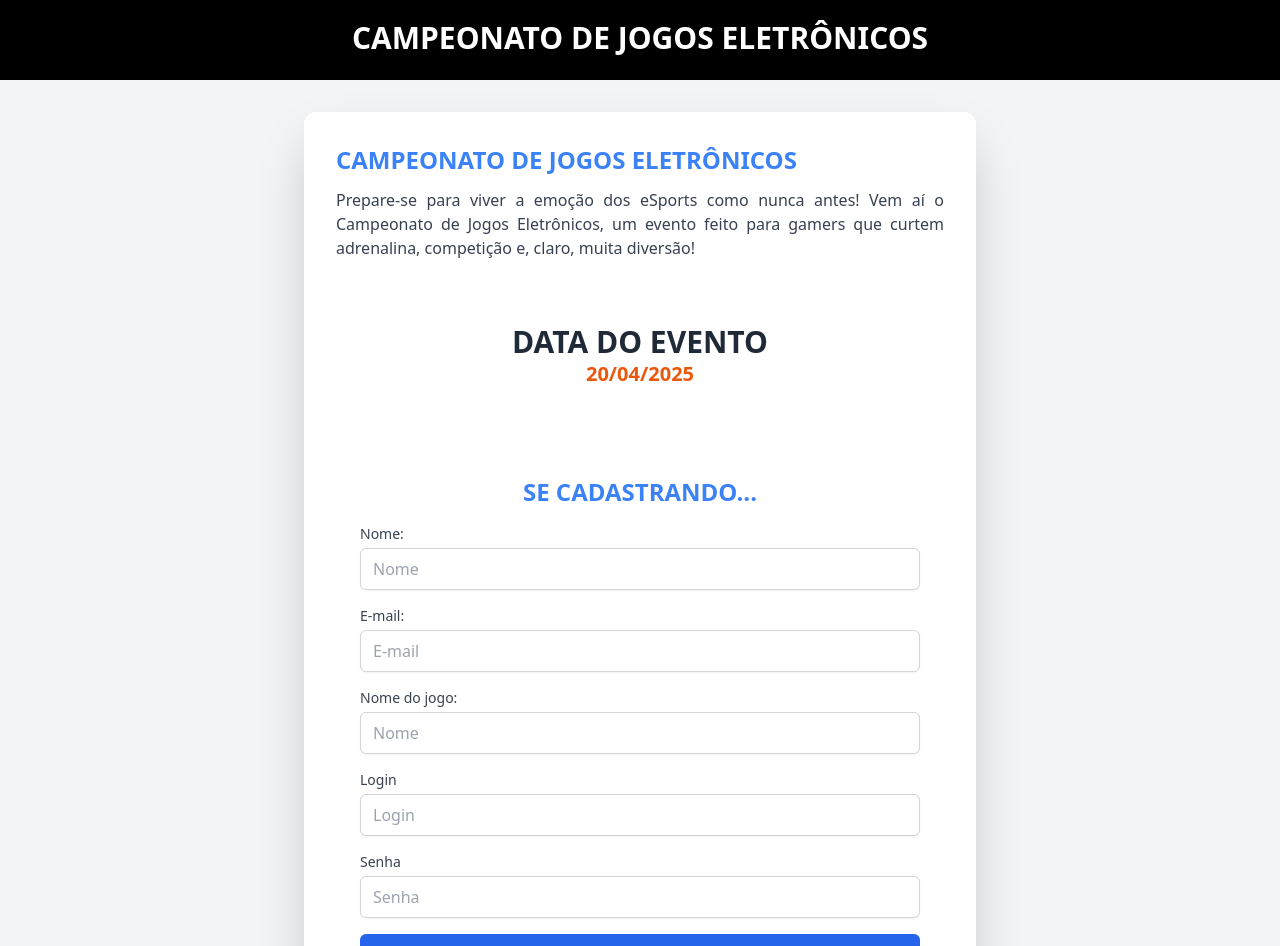
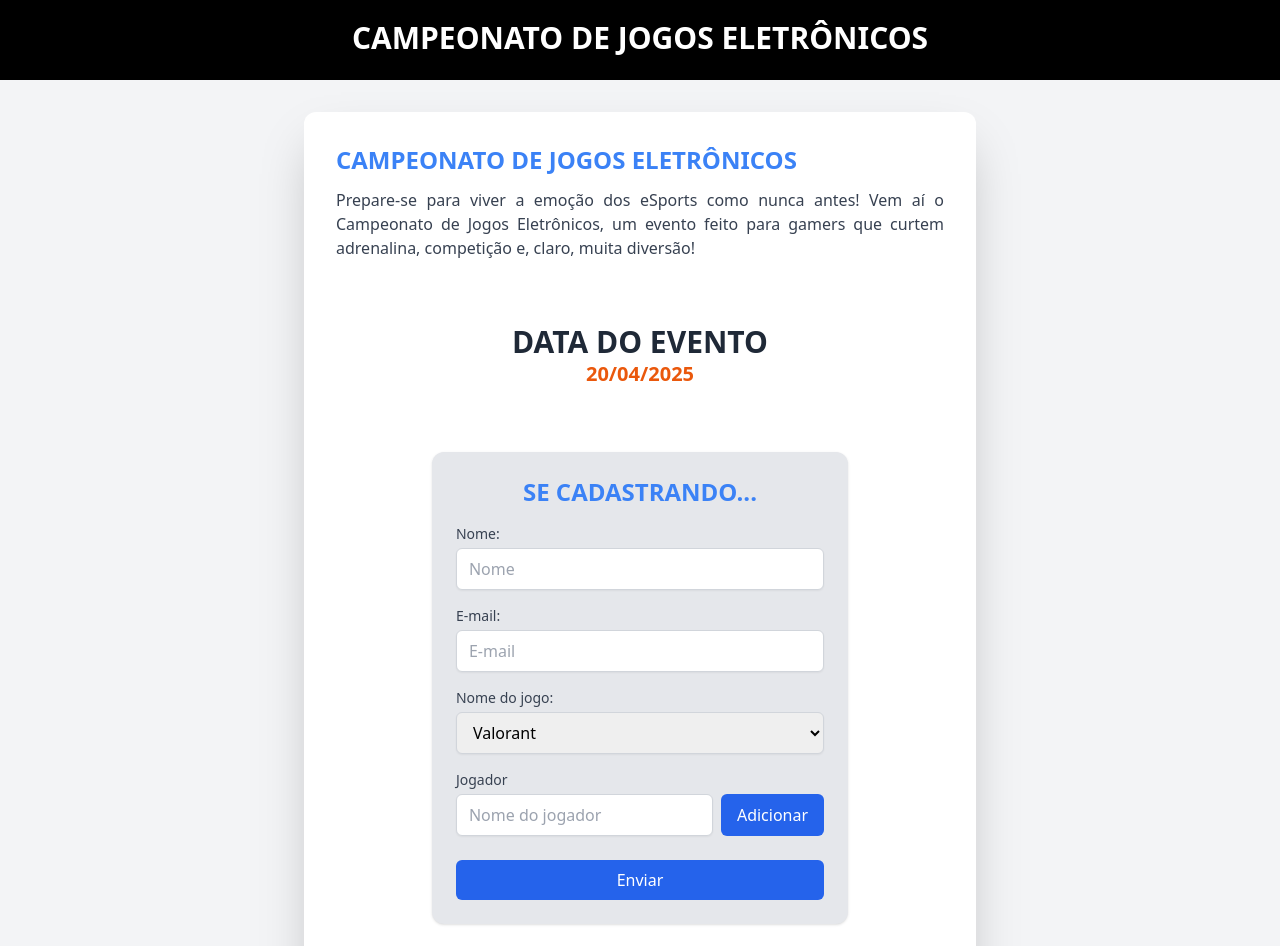
Before and after one commit to brunohro/campeonatoEsports, a React (Vite) app: page / in a window 1280 px wide. Shown: the top 946 px of the page. Built offline with nearby package versions, Linux system fonts and the light colour scheme.

Commit message:
Adicionando funcionalidade para adicionar e listar as equipes

```diff
--- a/package.json
+++ b/package.json
@@ -11,12 +11,14 @@
   },
   "dependencies": {
     "react": "^19.0.0",
-    "react-dom": "^19.0.0"
+    "react-dom": "^19.0.0",
+    "uuid": "^10.0.0"
   },
   "devDependencies": {
     "@eslint/js": "^9.22.0",
     "@types/react": "^19.0.10",
     "@types/react-dom": "^19.0.4",
+    "@types/uuid": "^10.0.0",
     "@vitejs/plugin-react": "^4.3.4",
     "autoprefixer": "^10.4.20",
     "eslint": "^9.22.0",
--- a/src/App.tsx
+++ b/src/App.tsx
@@ -1,5 +1,6 @@
 import { useState } from "react";
 import Header from "./components/Header";
+import { v4 as uuidv4 } from "uuid";
 import TeamList from "./components/TeamList";
 import SectionDescription from "./components/SectionDescription";
 import SectionDate from "./components/SectionDate";
@@ -8,23 +9,46 @@ import Form from "./components/Form";
 type GameName = "Valorant" | "CS2" | "LoL" | "Free Fire";
 
 type Team = {
+  id: string;
   name: string;
   nameJogo: GameName;
+  email: string;
   players: string[];
 };
+
 function App() {
-  const [teams] = useState<Team[]>([
+  const [teams, setTeams] = useState<Team[]>([
     {
+      id: uuidv4(),
       name: "Teste1",
       nameJogo: "Free Fire",
+      email: "teste@gmail.com",
       players: ["João", "Maria", "Pedro", "Lucas"],
     },
     {
+      id: uuidv4(),
       name: "TesteDois",
       nameJogo: "Free Fire",
+      email: "teste2@gmail.com",
       players: ["Ana", "Carlos", "Beatriz", "Rafael"],
     },
   ]);
+
+  const onAddTeamSubmit = (
+    name: string,
+    nameJogo: GameName,
+    email: string,
+    players: string[]
+  ) => {
+    const newTeam = {
+      id: uuidv4(),
+      name,
+      nameJogo,
+      email,
+      players,
+    };
+    setTeams((prevTeams) => [...prevTeams, newTeam]);
+  };
 
   return (
     <div className="bg-gray-100">
@@ -32,7 +56,7 @@ function App() {
       <div className="max-w-2xl mt-8 bg-white py-8 px-8 flex flex-col gap-12 mx-auto shadow-2xl rounded-xl space-y-4">
         <SectionDescription />
         <SectionDate />
-        <Form />
+        <Form onAddTeamSubmit={onAddTeamSubmit} />
         <TeamList teams={teams} />
       </div>
     </div>
--- a/src/components/Form.tsx
+++ b/src/components/Form.tsx
@@ -1,71 +1,137 @@
-function Form() {
+import { useState, FormEvent } from "react";
+
+type GameName = "Valorant" | "CS2" | "LoL" | "Free Fire";
+
+type FormProps = {
+  onAddTeamSubmit: (
+    name: string,
+    nameJogo: GameName,
+    email: string,
+    players: string[]
+  ) => void;
+};
+
+export default function Form({ onAddTeamSubmit }: FormProps) {
+  const [name, setName] = useState("");
+  const [email, setEmail] = useState("");
+  const [nameJogo, setNameJogo] = useState<GameName>("Valorant");
+  const [playerInput, setPlayerInput] = useState("");
+  const [players, setPlayers] = useState<string[]>([]);
+
+  const handleAddPlayer = () => {
+    if (playerInput.trim()) {
+      setPlayers((prev) => [...prev, playerInput.trim()]);
+      setPlayerInput("");
+    }
+  };
+
+  const handleSubmit = (e: FormEvent) => {
+    e.preventDefault();
+
+    if (
+      !name.trim() ||
+      !email.trim() ||
+      !nameJogo.trim() ||
+      players.length === 0
+    ) {
+      return alert(
+        "Preencha todos os campos corretamente e adicione jogadores!"
+      );
+    }
+
+    onAddTeamSubmit(name, nameJogo, email, players);
+
+    // Resetar o formulário
+    setName("");
+    setEmail("");
+    setNameJogo("Valorant");
+    setPlayers([]);
+    setPlayerInput("");
+  };
+
   return (
-    <div>
-      <form action="" className="max-w-2xl mx-auto p-6 space-y-4">
+    <form
+      onSubmit={handleSubmit}
+      className="max-w-2xl mx-auto p-6 space-y-4 bg-gray-200 shadow rounded-xl"
+    >
       <h2 className="font-bold text-center text-blue-500 text-2xl">
         SE CADASTRANDO...
       </h2>
 
       <div>
-          <label className="block text-sm font-medium text-gray-700" htmlFor="">
-            Nome:
-          </label>
+        <label className="block text-sm font-medium text-gray-700">Nome:</label>
         <input
-            className="mt-1 w-full border border-gray-300 rounded-md shadow-sm focus:ring-blue-500 focus:border-blue-500 px-3 py-2"
+          value={name}
+          onChange={(e) => setName(e.target.value)}
+          className="mt-1 w-full border border-gray-300 rounded-md shadow-sm px-3 py-2"
           placeholder="Nome"
           type="text"
         />
       </div>
+
       <div>
-          <label className="block text-sm font-medium text-gray-700" htmlFor="">
+        <label className="block text-sm font-medium text-gray-700">
           E-mail:
         </label>
         <input
-            className="mt-1 w-full border border-gray-300 rounded-md shadow-sm focus:ring-blue-500 focus:border-blue-500 px-3 py-2"
+          value={email}
+          onChange={(e) => setEmail(e.target.value)}
+          className="mt-1 w-full border border-gray-300 rounded-md shadow-sm px-3 py-2"
           placeholder="E-mail"
           type="email"
         />
       </div>
+
       <div>
-          <label className="block text-sm font-medium text-gray-700" htmlFor="">
+        <label className="block text-sm font-medium text-gray-700">
           Nome do jogo:
         </label>
+        <select
+          value={nameJogo}
+          onChange={(e) => setNameJogo(e.target.value as GameName)}
+          className="mt-1 w-full border border-gray-300 rounded-md shadow-sm px-3 py-2"
+        >
+          <option value="Valorant">Valorant</option>
+          <option value="CS2">CS2</option>
+          <option value="LoL">LoL</option>
+          <option value="Free Fire">Free Fire</option>
+        </select>
+      </div>
+
+      <div>
+        <label className="block text-sm font-medium text-gray-700">
+          Jogador
+        </label>
+        <div className="flex gap-2 mt-1">
           <input
-            className="mt-1 w-full border border-gray-300 rounded-md shadow-sm focus:ring-blue-500 focus:border-blue-500 px-3 py-2"
-            placeholder="Nome"
+            value={playerInput}
+            onChange={(e) => setPlayerInput(e.target.value)}
+            className="w-full border border-gray-300 rounded-md shadow-sm px-3 py-2"
+            placeholder="Nome do jogador"
             type="text"
           />
+          <button
+            type="button"
+            onClick={handleAddPlayer}
+            className="bg-blue-600 text-white px-4 py-2 rounded-md hover:bg-blue-700"
+          >
+            Adicionar
+          </button>
         </div>
-        <div>
-          <label className="block text-sm font-medium text-gray-700" htmlFor="">
-            Login
-          </label>
-          <input
-            className="mt-1 w-full border border-gray-300 rounded-md shadow-sm focus:ring-blue-500 focus:border-blue-500 px-3 py-2"
-            placeholder="Login"
-            type="text"
-          />
-        </div>
-        <div>
-          <label className="block text-sm font-medium text-gray-700" htmlFor="">
-            Senha
-          </label>
-          <input
-            className="mt-1 w-full border border-gray-300 rounded-md shadow-sm focus:ring-blue-500 focus:border-blue-500 px-3 py-2"
-            placeholder="Senha"
-            type="text"
-          />
+        <ul className="mt-2 list-disc list-inside text-sm text-gray-700">
+          {players.map((p, index) => (
+            <li key={index}>{p}</li>
+          ))}
+        </ul>
       </div>
 
       <button
+        onClick={handleAddPlayer}
         type="submit"
         className="w-full py-2 px-4 bg-blue-600 text-white rounded-md hover:bg-blue-700 transition"
       >
         Enviar
       </button>
     </form>
-    </div>
   );
 }
-
-export default Form;
--- a/src/components/TeamList.tsx
+++ b/src/components/TeamList.tsx
@@ -5,6 +5,7 @@ type GameName = "Valorant" | "CS2" | "LoL" | "Free Fire";
 type Team = {
   name: string;
   nameJogo: GameName;
+  email: string;
   players: string[];
 };
 
```
Also changed, not shown: 1 other file (tests, documents, lock files or other folders). Lines whose indentation alone changed are shown as unchanged.
